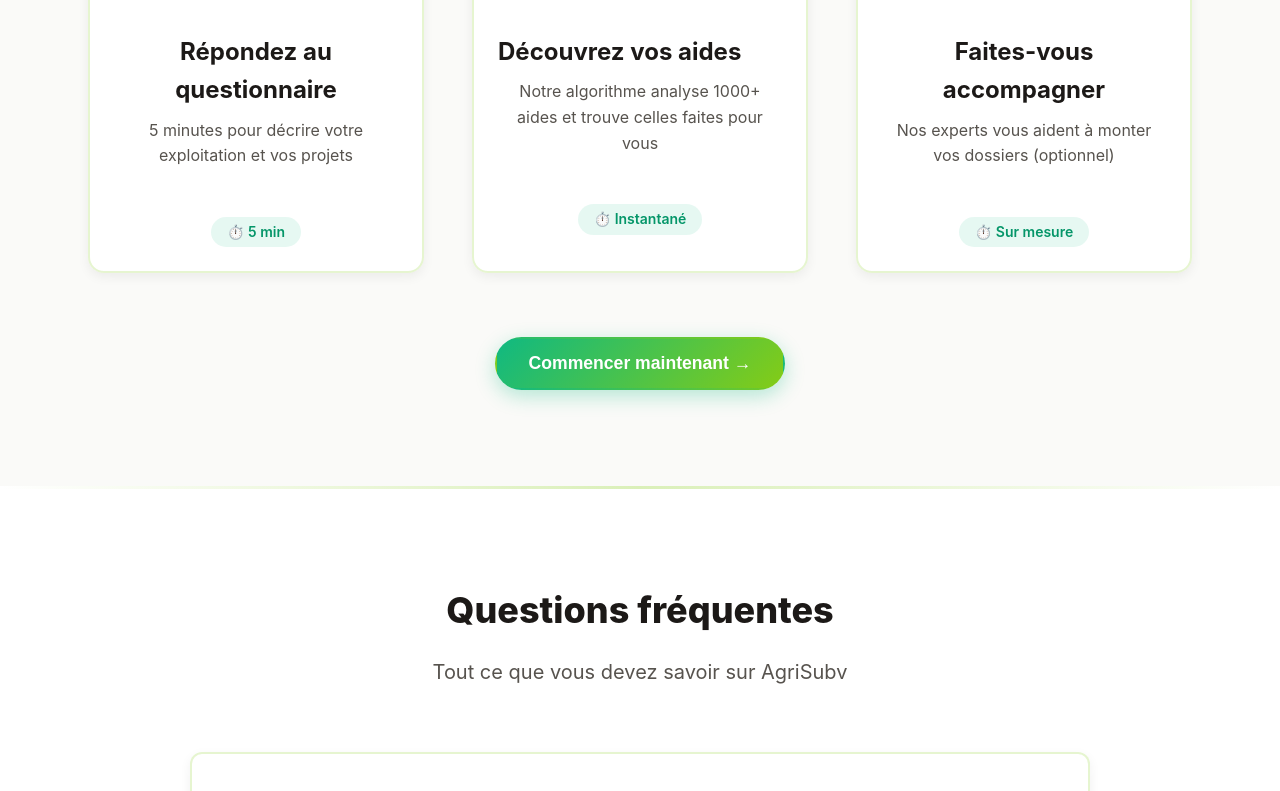
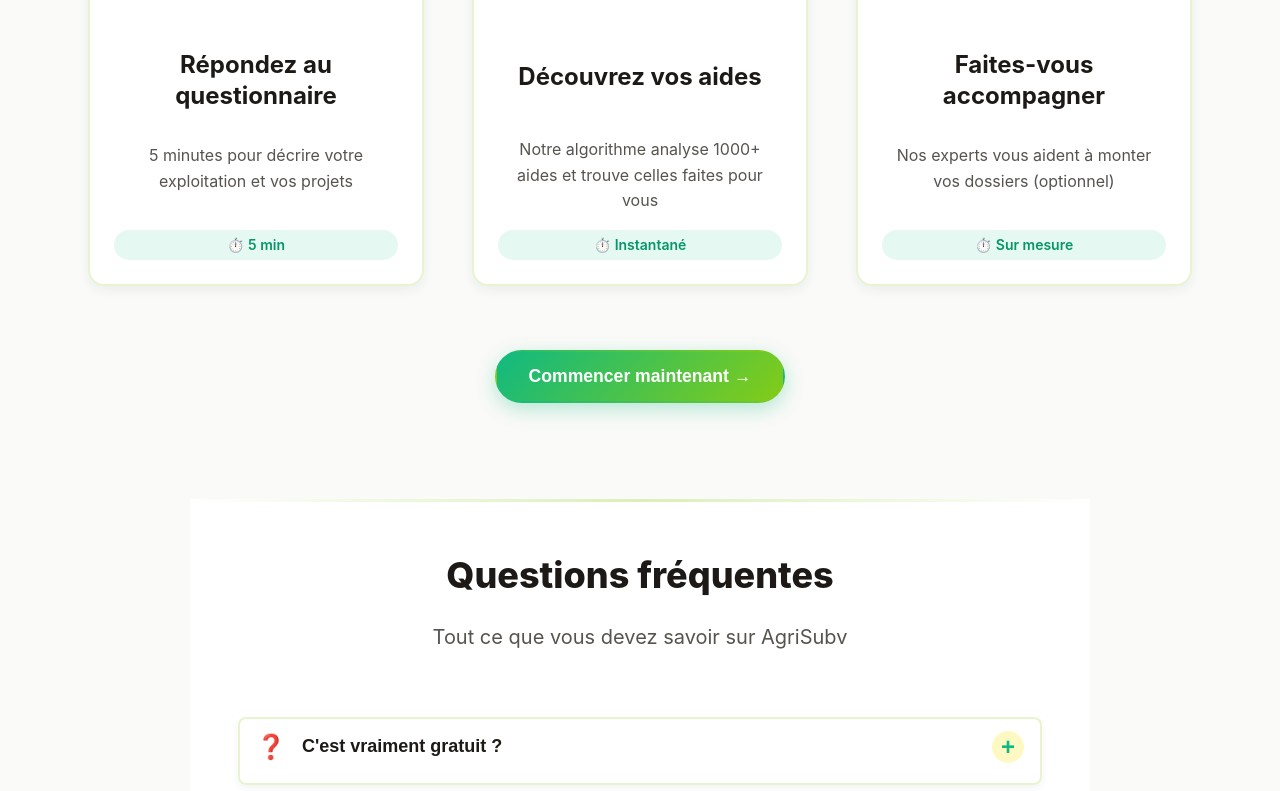
Before and after one commit to Laz0ne/agrisubv, a React (Vite) app in the folder frontend/: page / in a window 1280 px wide. Shown: the part 1100-1891 px from the top of the page. Built offline with nearby package versions, Linux system fonts and the light colour scheme.

Commit message:
Refactor CSS for improved alignment and structure

```diff
--- a/frontend/src/App.css
+++ b/frontend/src/App.css
@@ -1,4 +1,4 @@
-/* App Styles - AgriSubv V2 - VERSION FINALE SANS EFFET BRILLANCE */
+/* App Styles - AgriSubv V2 - VERSION FINALE PROPRE ET ALIGNÉE */
 
 * {
   box-sizing: border-box;
@@ -106,7 +106,7 @@ section::before {
 }
 
 /* ========================================
-   CARDS - SANS EFFET BRILLANCE
+   CARDS - STRUCTURE FIXE ET ALIGNÉE
    ======================================== */
 
 .card,
@@ -124,6 +124,9 @@ section::before {
   border-radius: 1rem;
   margin-top: 35px;
   padding: var(--spacing-lg);
+  display: flex;
+  flex-direction: column;
+  min-height: 380px;
 }
 
 .card:hover,
@@ -135,27 +138,91 @@ section::before {
   background: white;
 }
 
+/* ICÔNE DE LA CARD - CENTRÉ */
+.card .icon,
+.step-card .icon {
+  font-size: 4rem;
+  text-align: center;
+  margin: var(--spacing-lg) 0;
+  flex-shrink: 0;
+}
+
+/* TITRES DES CARDS - ALIGNÉS */
+.card h3,
+.step-card h3 {
+  font-size: 1.5rem;
+  font-weight: 700;
+  text-align: center;
+  margin: var(--spacing-md) 0;
+  min-height: 3.5rem;
+  display: flex;
+  align-items: center;
+  justify-content: center;
+  line-height: 1.3;
+}
+
+/* DESCRIPTION - ZONE FLEXIBLE */
+.card p,
+.step-card p {
+  text-align: center;
+  color: var(--gray-600);
+  font-size: 1rem;
+  line-height: 1.6;
+  margin: var(--spacing-md) 0;
+  flex-grow: 1;
+  min-height: 4rem;
+}
+
+/* BADGE DU BAS - ALIGNÉ EN BAS */
+.card .badge,
+.step-card .badge {
+  margin-top: auto;
+  padding-top: var(--spacing-lg);
+  display: flex;
+  justify-content: center;
+}
+
 /* ========================================
-   FAQ ITEMS - TAILLE NORMALE
+   FAQ ITEMS - COMPACTE ET ÉTROITE
    ======================================== */
+
+.faq-section {
+  max-width: 900px;
+  margin: 0 auto;
+  padding: var(--spacing-2xl) var(--spacing-lg);
+}
 
 .faq-item {
   background: rgba(255, 255, 255, 0.98);
   backdrop-filter: blur(5px);
   border: 2px solid rgba(132, 204, 22, 0.2);
-  box-shadow: 0 4px 12px rgba(0, 0, 0, 0.06);
+  box-shadow: 0 3px 8px rgba(0, 0, 0, 0.05);
   transition: all 0.3s ease;
   position: relative;
   overflow: hidden;
-  border-radius: 0.75rem;
-  margin-bottom: var(--spacing-md);
-  padding: var(--spacing-md) var(--spacing-lg);
+  border-radius: 0.5rem;
+  margin-bottom: var(--spacing-sm);
+  padding: var(--spacing-sm) var(--spacing-md);
 }
 
 .faq-item:hover {
-  box-shadow: 0 6px 20px rgba(132, 204, 22, 0.2);
+  box-shadow: 0 5px 15px rgba(132, 204, 22, 0.2);
   border-color: rgba(132, 204, 22, 0.4);
   background: white;
+}
+
+.faq-question {
+  font-size: 1rem;
+  font-weight: 600;
+  color: var(--gray-800);
+  padding: var(--spacing-xs) 0;
+}
+
+.faq-answer {
+  font-size: 0.95rem;
+  color: var(--gray-600);
+  line-height: 1.5;
+  padding: var(--spacing-xs) 0;
 }
 
 /* ========================================
@@ -417,10 +484,30 @@ html {
   .step-card {
     margin-top: 30px;
     padding: var(--spacing-md);
+    min-height: 350px;
+  }
+
+  .card h3,
+  .step-card h3 {
+    font-size: 1.3rem;
+    min-height: 3rem;
+  }
+
+  .faq-section {
+    max-width: 100%;
+    padding: var(--spacing-xl) var(--spacing-md);
   }
 
   .faq-item {
-    padding: var(--spacing-sm) var(--spacing-md);
+    padding: var(--spacing-xs) var(--spacing-sm);
+  }
+
+  .faq-question {
+    font-size: 0.95rem;
+  }
+
+  .faq-answer {
+    font-size: 0.9rem;
   }
 
   .steps-grid,
```
